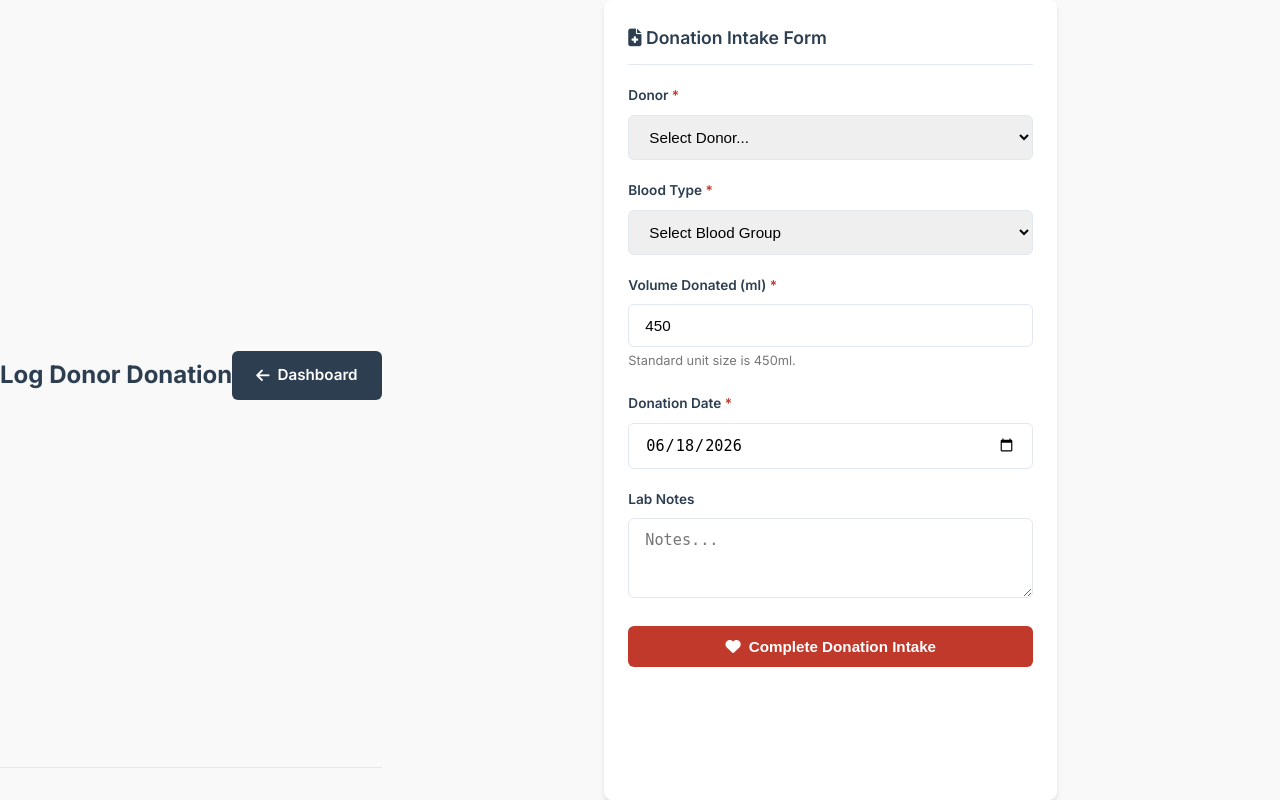
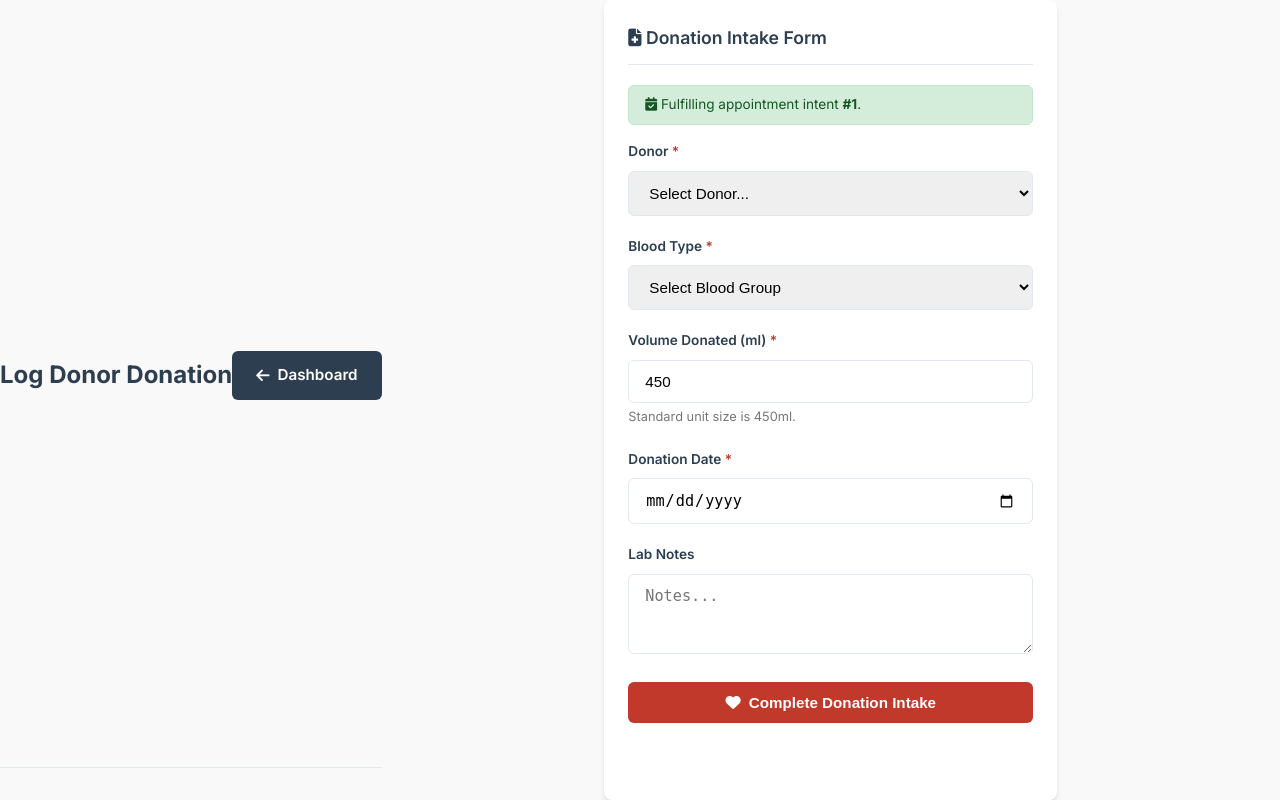
Before and after one commit to MirEashanZaman/Blood_Bridge, a PHP site: template views/technician/log_donation.php in a window 1280 px wide. Run offline with PHP 8.4, Linux system fonts and the light colour scheme; the template is opened without the code that fills it: most values are stand-ins (such as "Sample title", 1, 10 or a date in 2020).

Commit message:
Update log donation form to pre-populate and complete booked intent

```diff
--- a/views/technician/log_donation.php
+++ b/views/technician/log_donation.php
@@ -15,6 +15,13 @@
     </div>
 
     <form action="index.php?route=technician/log-donation" method="POST" id="donationForm">
+        <?php if (!empty($selected_intent)): ?>
+            <input type="hidden" name="intent_id" value="<?= (int)$selected_intent['intent_id'] ?>">
+            <div class="msg msg-success" style="font-size: 0.85rem; padding: 0.5rem 1rem; margin-bottom: 1rem;">
+                <i class="fa-solid fa-calendar-check"></i> Fulfilling appointment intent <strong>#<?= (int)$selected_intent['intent_id'] ?></strong>.
+            </div>
+        <?php endif; ?>
+
         <div class="form-group">
             <label for="donor_select">Donor <span style="color: var(--primary-color);">*</span></label>
             <select name="donor_id" id="donor_select" class="form-control" required>
@@ -26,8 +33,11 @@
                     if ($d['next_eligible_date'] && strtotime($d['next_eligible_date']) > time()) {
                         $eligible = false;
                     }
+
+                    $selected = (!empty($selected_intent) && (int)$selected_intent['donor_id'] === (int)$d['user_id']) ? 'selected' : '';
                 ?>
                     <option value="<?= $d['user_id'] ?>"
+                            <?= $selected ?>
                             data-bloodtype="<?= htmlspecialchars($d['blood_type']) ?>"
                             data-eligible="<?= $eligible ? 'true' : 'false' ?>"
                             data-eligibledate="<?= htmlspecialchars($d['next_eligible_date']) ?>">
@@ -58,7 +68,7 @@
 
         <div class="form-group">
             <label for="donation_date">Donation Date <span style="color: var(--primary-color);">*</span></label>
-            <input type="date" name="donation_date" id="donation_date" class="form-control" required value="<?= date('Y-m-d') ?>">
+            <input type="date" name="donation_date" id="donation_date" class="form-control" required value="<?= !empty($selected_intent) ? htmlspecialchars($selected_intent['intent_date']) : date('Y-m-d') ?>">
         </div>
 
         <div class="form-group">
@@ -105,5 +115,10 @@ document.addEventListener('DOMContentLoaded', () => {
             submitBtn.removeAttribute('disabled');
         }
     });
+
+    // Auto-trigger on page load if pre-selected
+    if (donorSelect.value) {
+        donorSelect.dispatchEvent(new Event('change'));
+    }
 });
 </script>
```
